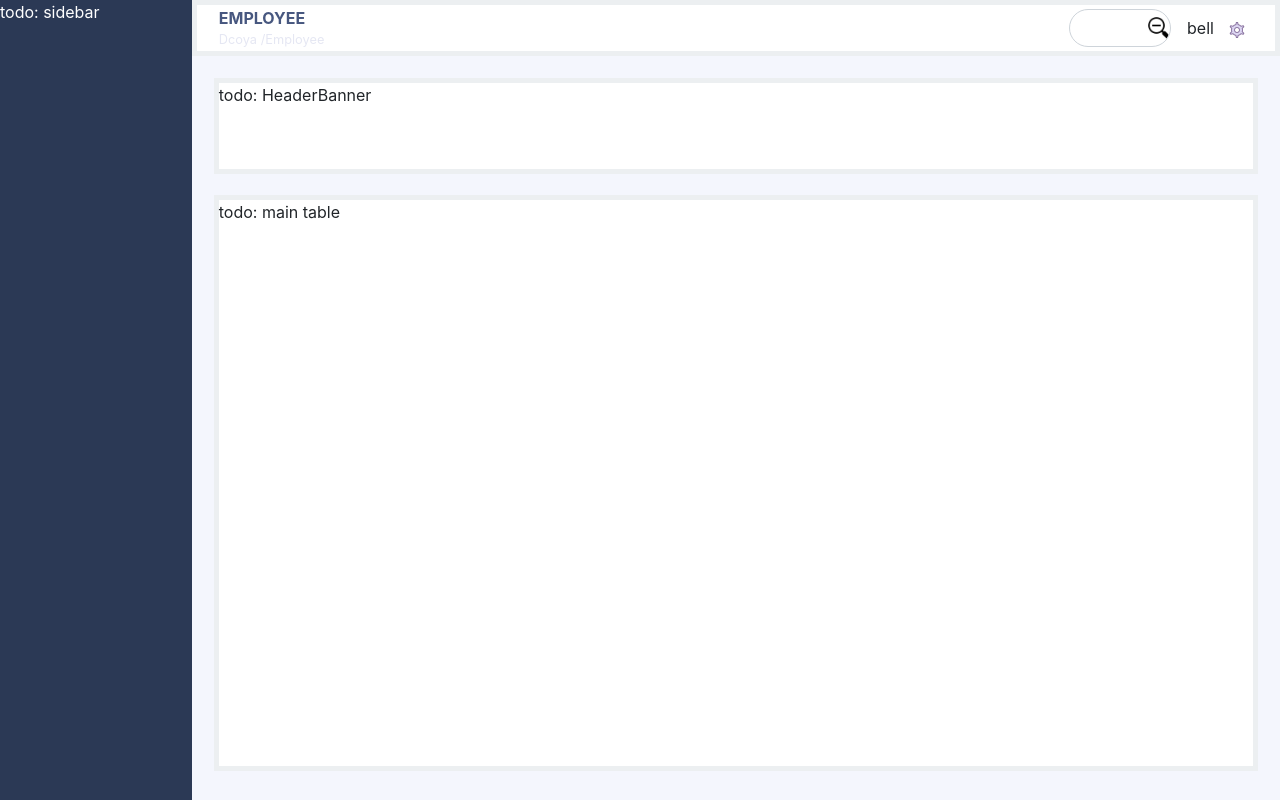
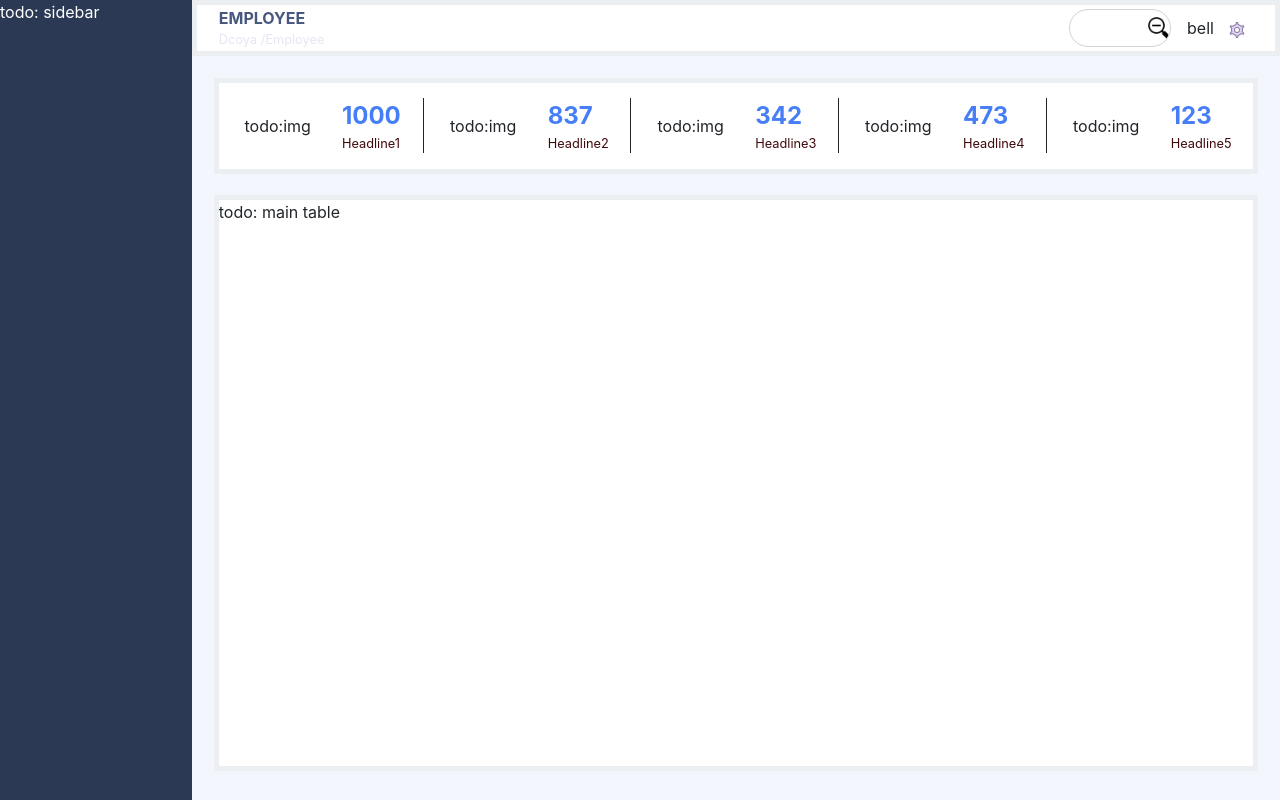
Before and after one commit to lioryarkon9/employees_dashboard, a React (Create React App) app in the folder react-client/: page / in a window 1280 px wide. Built offline with nearby package versions, Linux system fonts and the light colour scheme.

Commit message:
done with header banner. todo: images

```diff
--- /dev/null
+++ b/react-client/src/components/BannerItem/BannerItem.js
@@ -0,0 +1,24 @@
+import React from 'react';
+import './BannerItem.scss';
+
+const BannerItem = props => {
+    return (
+        <div className='banner-item d-flex'>
+            <div className='header-banner-icon'>
+                <div className='banner-img-container d-flex align-items-center'>
+                    <span>todo:img</span>
+                </div>
+            </div>
+            <div className='header-banner-content'>
+                <div className='banner-figure'>
+                    {props.figure}
+                </div>
+                <div className='banner-txt'>
+                    {props.headline}
+                </div>
+            </div>
+        </div>
+    );
+}
+
+export default BannerItem;
--- /dev/null
+++ b/react-client/src/components/BannerItem/BannerItem.scss
@@ -0,0 +1,23 @@
+.banner-item {
+    width: 100%;
+    padding-left: 5%;
+    .header-banner-icon {
+        padding: 0 8% 0 8%;
+        .banner-img-container {
+            height: 100%;
+        }
+    }
+    .header-banner-content {
+        padding: 0 8% 0 8%;
+        .banner-figure {
+            color: #467ef8;
+            font-size: 1.5em;
+            font-weight: bold;
+        }
+        .banner-txt {
+            color: #400a0d;
+            font-size: 0.8em
+        }
+
+    }
+}
--- /dev/null
+++ b/react-client/src/components/BannerItem/package.json
@@ -0,0 +1 @@
+{"main": "BannerItem.js"}
--- a/react-client/src/views/HeaderBanner/HeaderBanner.js
+++ b/react-client/src/views/HeaderBanner/HeaderBanner.js
@@ -1,9 +1,59 @@
 import React from 'react';
+import './HeaderBanner.scss';
+import BannerItem from '../../components/BannerItem';
 
 const HeaderBanner = props => {
     return (
-        <div>
-            todo: HeaderBanner
+        <div id='header-banner' className='d-flex align-items-center'>
+            <div
+                style={{borderRight: 1 + 'px solid'}}
+                className='item flex-fill d-flex justify-content-center'
+            >
+                <BannerItem
+                    imgSrc=""
+                    figure="1000"
+                    headline="Headline1"
+                />
+            </div>
+            <div
+                style={{borderRight: 1 + 'px solid'}}
+                className='item flex-fill d-flex justify-content-center'
+            >
+                <BannerItem
+                    imgSrc=""
+                    figure="837"
+                    headline="Headline2"
+                />
+            </div>
+            <div
+                style={{borderRight: 1 + 'px solid'}}
+                className='item flex-fill d-flex justify-content-center'
+            >
+                <BannerItem
+                    imgSrc=""
+                    figure="342"
+                    headline="Headline3"
+                />
+            </div>
+            <div
+                style={{borderRight: 1 + 'px solid'}}
+                className='item flex-fill d-flex justify-content-center'
+            >
+                <BannerItem
+                    imgSrc=""
+                    figure="473"
+                    headline="Headline4"
+                />
+            </div>
+            <div
+                className='item flex-fill d-flex justify-content-center'
+            >
+                <BannerItem
+                    imgSrc=""
+                    figure="123"
+                    headline="Headline5"
+                />
+            </div>
         </div>
     );
 }
--- a/react-client/src/views/HeaderBanner/HeaderBanner.scss
+++ b/react-client/src/views/HeaderBanner/HeaderBanner.scss
@@ -0,0 +1,3 @@
+#header-banner {
+    height: 100%;
+}
```
